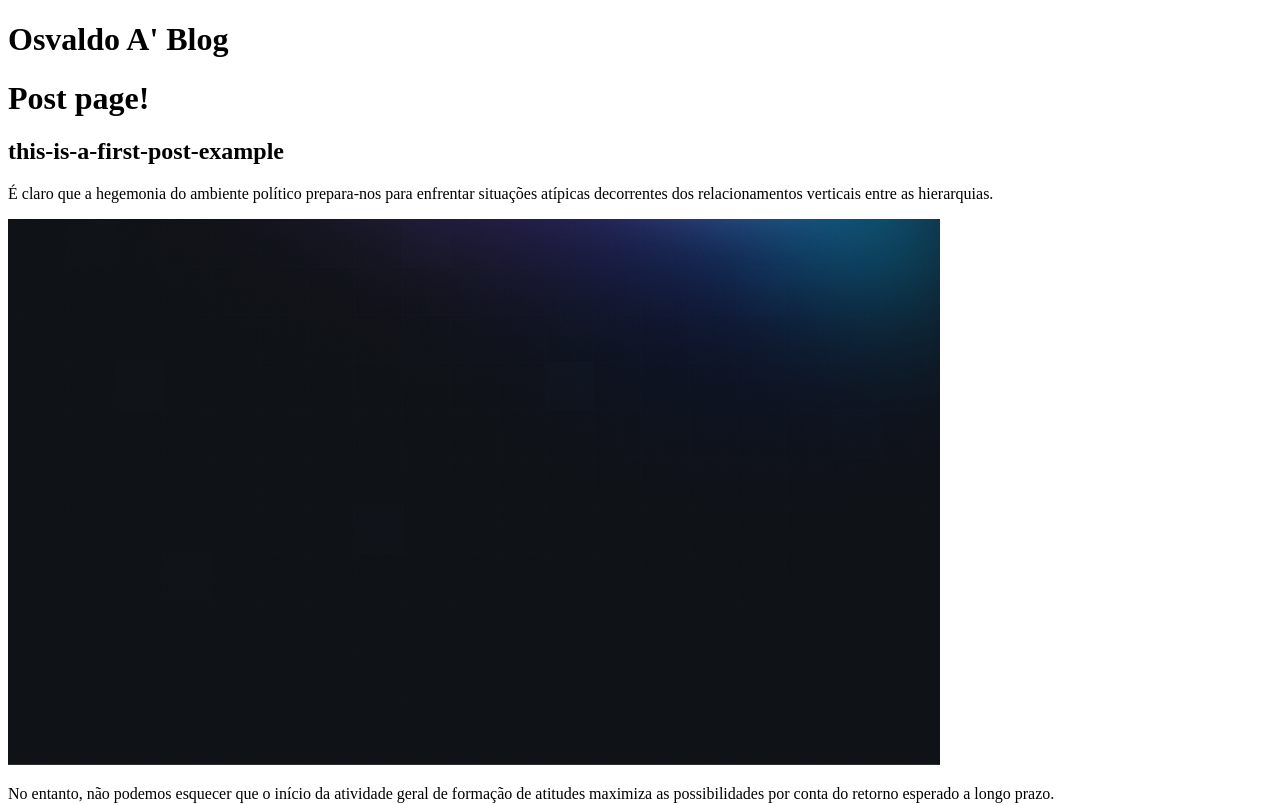
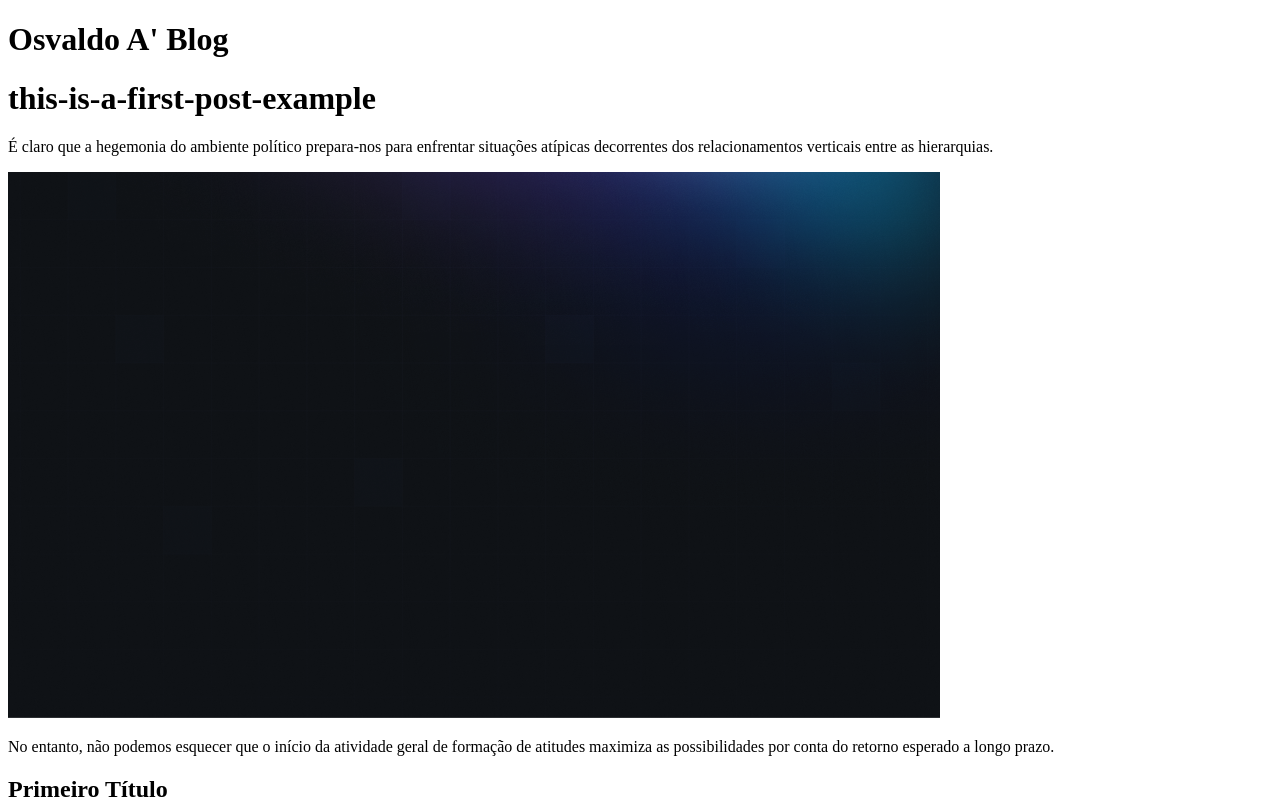
Before and after one commit to oalvesxp/oalvesxp.github.io, a Next.js app: page /posts/this-is-a-first-post-example in a window 1280 px wide. Shown: the top 805 px of the page. Built offline with nearby package versions, Linux system fonts and the light colour scheme.

Commit message:
fix: improving post page

```diff
--- a/src/app/posts/[slug]/page.tsx
+++ b/src/app/posts/[slug]/page.tsx
@@ -1,22 +1,20 @@
 import { getPostContent } from '@/functions/get-post-content'
 import Markdown from 'markdown-to-jsx'
 
-interface PostsPageProps {
+interface PostPageProps {
   params: Promise<{
     slug: string
   }>
 }
 
-export default async function PostPage(props: PostsPageProps) {
-  const { slug: id } = await props.params
-  const { content } = getPostContent({ slug: id })
+export default async function PostPage(props: PostPageProps) {
+  const { slug } = await props.params
+  const { content } = getPostContent({ slug })
+
   return (
     <>
       <div>
-        <h1>Post page!</h1>
-      </div>
-      <div>
-        <h2>{id}</h2>
+        <h1>{slug}</h1>
         <Markdown>{content}</Markdown>
       </div>
     </>
```
